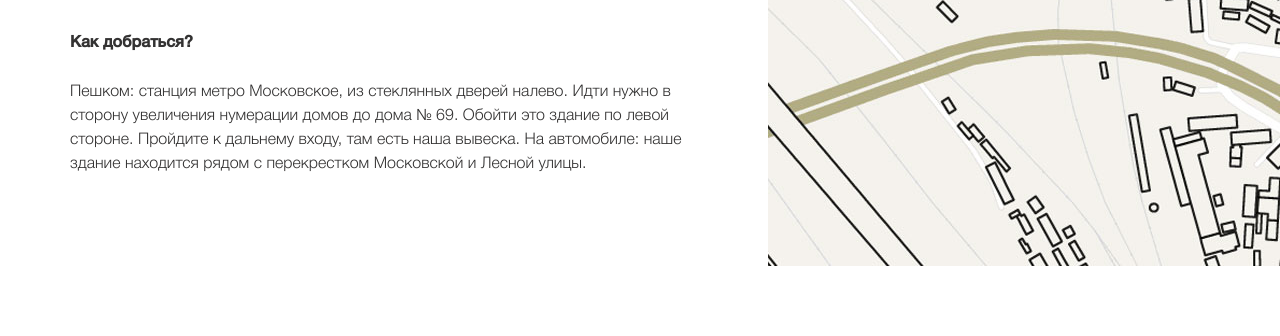
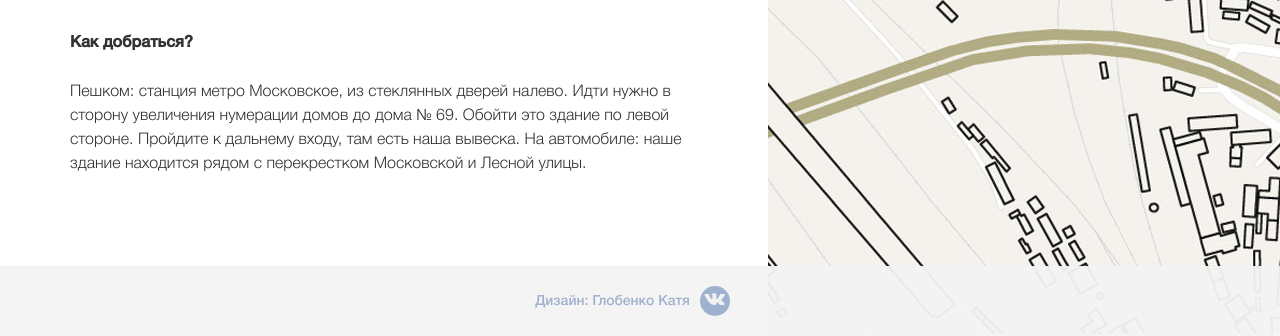
Before and after one commit to sergdevguy/site3, a website: page assets/src/index.html in a window 1280 px wide. Shown: the part 7723-8059 px from the top of the page. Before the commit the page ends 7989 px from the top, so only its background shows below. Drawn offline with Linux system fonts and the light colour scheme; files whose address does not match are found by name.

Commit message:
Add author in footer. Add description into header meta tag.

```diff
--- a/assets/src/index.html
+++ b/assets/src/index.html
@@ -1,9 +1,9 @@
 <!DOCTYPE html>
-<html lang="en">
+<html lang="ru">
     <head>
         <meta charset="utf-8">
         <title>  Курсы маркерного скетчинга </title>
-        <meta name="description" content="Суть страницы в виде согласованного текста, не перечисление. 70-200 символов" />
+        <meta name="description" content="Запишитесь на наш курс каркерного скетчинга и быстро научитесь рисовать то, о чем всегда мечтали. Быстро, не дорого, профессиональные учителя-художники." />
 
         <meta http-equiv="x-ua-compatible" content="ie=edge">
         <meta name="viewport" content="width=device-width, initial-scale=1.0" />
@@ -374,6 +374,7 @@
                     </div>
                 </div>
             </div>
+            <div class="footer-author">Дизайн: <span class="name">Глобенко Катя</span><a class="author-link icon-circle" href="https://vk.com/id251717427" target="_blank"><i class="fa fa-vk" aria-hidden="true"></i></a></div>
         </footer>
 
 
--- a/assets/src/sass/_my.scss
+++ b/assets/src/sass/_my.scss
@@ -1191,6 +1191,25 @@ footer{
     position: relative;
     overflow: hidden;
 
+    .footer-author{
+        font-size: 14px;
+        width: 100%;
+        font-family: HelveticaMedium;
+        text-align: center;
+        display: block;
+        background-color: $firmColor-bg;
+        padding: 20px 0 20px 0;
+        position: relative;
+        color: $firmColor3;
+
+        .author-link{
+            display: inline-block;
+            font-size: 19px;
+            background-color: $firmColor3;
+            margin-left: 10px;
+        }
+    }
+
     .img-container{
         position: relative;
 
```
Also changed, not shown: assets/src/css/main.css.
